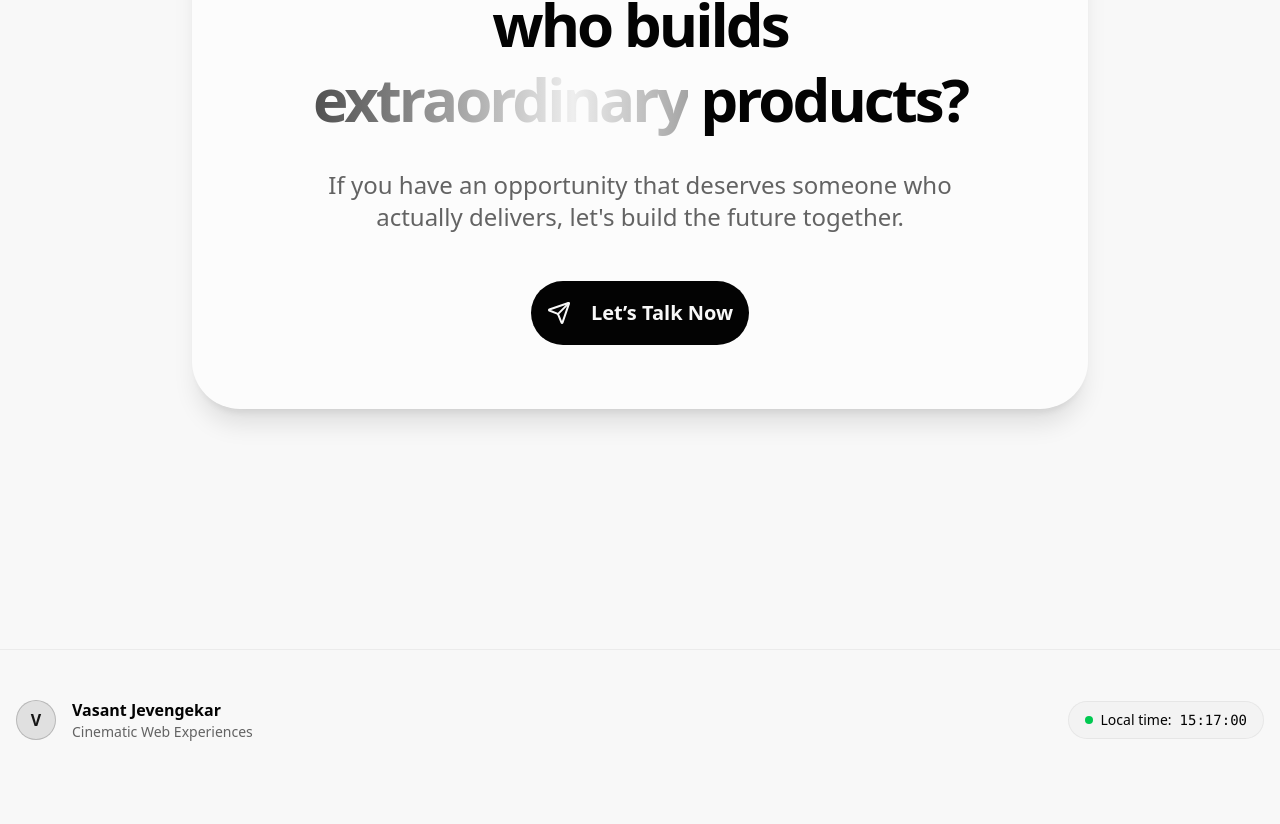
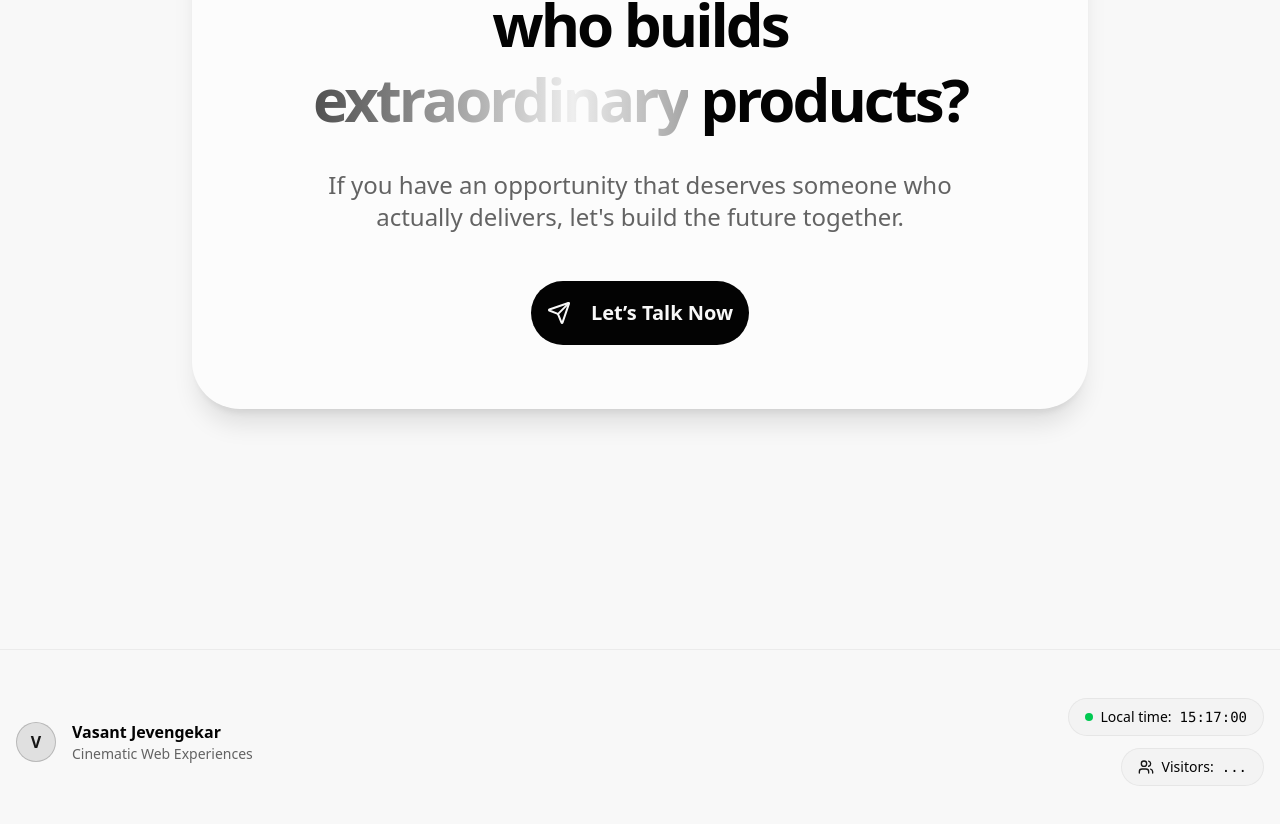
Before and after one commit to Vasantjv-2005/Vasant-Jevengekar-portfolio-New, a Next.js app: page / in a window 1280 px wide. Shown: the part 7283-8107 px from the top of the page. Built offline with nearby package versions, Linux system fonts and the light colour scheme; no server answers.

Commit message:
added visitors

```diff
--- a/app/page.tsx
+++ b/app/page.tsx
@@ -16,6 +16,7 @@ import {
 } from "lucide-react"
 import Image from "next/image"
 import { Clock } from "@/components/clock"
+import { VisitorCounter } from "@/components/visitor-counter"
 import { motion } from "framer-motion"
 import { CursorGlow } from "@/components/ui/cursor-glow"
 import { AnimatedBackground } from "@/components/ui/animated-background"
@@ -538,7 +539,7 @@ export default function Portfolio() {
               </div>
             </div>
 
-            <div className="flex items-center gap-6">
+            <div className="flex flex-col items-center md:items-end gap-3">
               <p className="flex items-center gap-2 text-sm bg-secondary/50 px-4 py-2 rounded-full border border-black/5 dark:border-white/10 text-foreground">
                 <span className="relative flex size-2">
                   <span className="animate-ping absolute inline-flex h-full w-full rounded-full bg-green-400 opacity-75"></span>
@@ -546,6 +547,7 @@ export default function Portfolio() {
                 </span>
                 Local time: <Clock className="font-mono text-foreground" />
               </p>
+              <VisitorCounter />
             </div>
           </div>
         </div>
--- /dev/null
+++ b/components/visitor-counter.tsx
@@ -0,0 +1,41 @@
+"use client"
+
+import { useState, useEffect } from "react"
+import { Users } from "lucide-react"
+
+export function VisitorCounter() {
+  const [count, setCount] = useState<number | null>(null)
+
+  useEffect(() => {
+    const fetchVisitorCount = async () => {
+      try {
+        // Check if this user has already visited to avoid incrementing on every refresh
+        const hasVisited = localStorage.getItem("has_visited_portfolio")
+        const url = hasVisited
+          ? "https://api.counterapi.dev/v1/vasant-portfolio/visits"
+          : "https://api.counterapi.dev/v1/vasant-portfolio/visits/up"
+
+        const response = await fetch(url)
+        const data = await response.json()
+
+        if (data && typeof data.count === 'number') {
+          setCount(data.count)
+          if (!hasVisited) {
+            localStorage.setItem("has_visited_portfolio", "true")
+          }
+        }
+      } catch (error) {
+        console.error("Error fetching visitor count:", error)
+      }
+    }
+
+    fetchVisitorCount()
+  }, [])
+
+  return (
+    <p className="flex items-center gap-2 text-sm bg-secondary/50 px-4 py-2 rounded-full border border-black/5 dark:border-white/10 text-foreground transition-all duration-500">
+      <Users className="size-4 text-primary" />
+      Visitors: <span className="font-mono text-foreground">{count !== null ? count.toLocaleString() : "..."}</span>
+    </p>
+  )
+}
```
